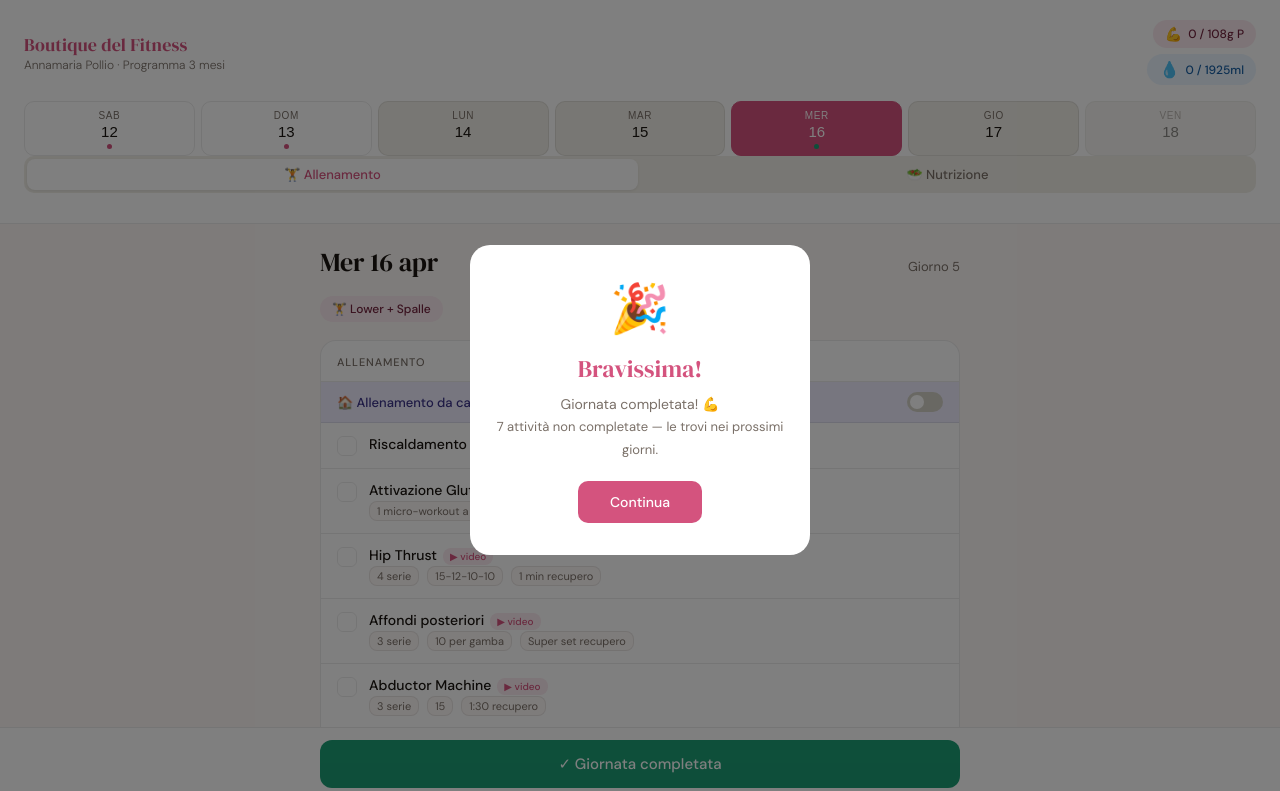
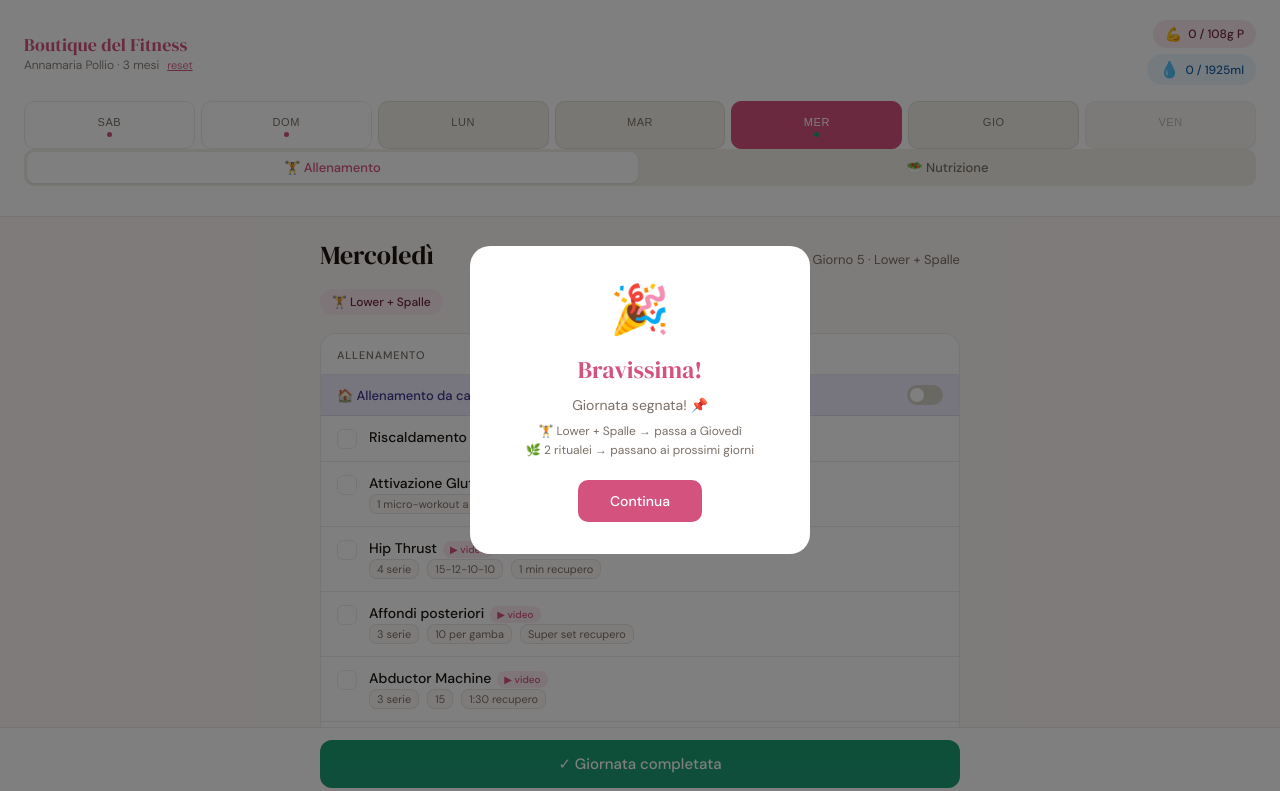
Before and after one commit to annamariapollio-ui/personal-boutique-fitness-app, a plain HTML site: page index.html in a window 1280 px wide. Both pictures are taken after a click on the button "Segna come completato". Shown: the top 791 px of the page. Drawn offline with Linux system fonts and the light colour scheme.

Commit message:
Add files via upload

```diff
--- a/index.html
+++ b/index.html
@@ -181,23 +181,23 @@
     background: none;
     border: 1px solid var(--border);
     border-radius: 10px;
-    padding: 8px 4px 6px;
+    padding: 10px 2px 8px;
     cursor: pointer;
     text-align: center;
     transition: all 0.15s;
     position: relative;
+    min-height: 48px;
   }
   .day-btn:hover { border-color: var(--pink-mid); }
   .day-btn.active {
     background: var(--pink);
     border-color: var(--pink);
   }
-  .day-btn.active .day-letter,
-  .day-btn.active .day-num { color: white; }
+  .day-btn.active .day-letter { color: white; }
   .day-btn.rest-day { background: var(--gray-light); }
   .day-btn.full-rest { opacity: 0.5; }
-  .day-letter { font-size: 10px; font-weight: 500; color: var(--text-muted); display: block; text-transform: uppercase; letter-spacing: 0.06em; }
-  .day-num { font-size: 15px; font-weight: 500; color: var(--text); display: block; margin-top: 2px; }
+  .day-letter { font-size: 11px; font-weight: 500; color: var(--text-muted); display: block; text-transform: uppercase; letter-spacing: 0.05em; }
+  .day-num { display: none; }
   .day-dot {
     width: 5px; height: 5px; border-radius: 50%;
     margin: 4px auto 0;
@@ -571,7 +571,10 @@
   <div class="header-top">
     <div>
       <div class="brand">Boutique del Fitness</div>
-      <div class="user-tag">Annamaria Pollio · Programma 3 mesi</div>
+      <div class="user-tag" style="display:flex;align-items:center;gap:8px;">
+        <span>Annamaria Pollio · 3 mesi</span>
+        <span onclick="confirmReset()" style="font-size:11px;color:var(--pink);cursor:pointer;text-decoration:underline;">reset</span>
+      </div>
     </div>
     <div style="display:flex;flex-direction:column;gap:6px;align-items:flex-end;">
       <div class="prot-tracker" onclick="openProtModal()">
@@ -630,13 +633,14 @@
 
 <script>
 // Build dynamic dates for the current week cycle
+const DAY_FULL_NAMES = ['Sabato','Domenica','Lunedì','Martedì','Mercoledì','Giovedì','Venerdì'];
+const DAY_SHORT_NAMES = ['Sab','Dom','Lun','Mar','Mer','Gio','Ven'];
+
 function getDayDate(offset) {
-  const now = new Date();
-  const diffDays = Math.floor((now - PROGRAMME_START) / (1000*60*60*24));
-  const weekStart = diffDays - (diffDays % 7);
-  const d = new Date(PROGRAMME_START);
-  d.setDate(d.getDate() + weekStart + offset);
-  return { date: d.getDate(), month: d.toLocaleString('it-IT',{month:'short'}), label: ['Sab','Dom','Lun','Mar','Mer','Gio','Ven'][offset] };
+  return {
+    label: DAY_SHORT_NAMES[offset],
+    full: DAY_FULL_NAMES[offset],
+  };
 }
 
 const DAYS = [
@@ -833,7 +837,7 @@ function renderNav() {
       (completedDays[i] ? ' done-day' : '') +
       (d.type === 'workout' ? ' has-workout' : '') +
       (i === todayIdx ? ' today' : '');
-    btn.innerHTML = `<span class="day-letter">${dynDate.label}</span><span class="day-num">${dynDate.date}</span><div class="day-dot"></div>`;
+    btn.innerHTML = `<span class="day-letter">${dynDate.label}</span><div class="day-dot"></div>`;
     btn.onclick = () => { currentDay = i; saveState(); render(); };
     nav.appendChild(btn);
   });
@@ -846,8 +850,8 @@ function renderMain() {
   let html = '';
 
   html += `<div class="date-headline">
-    <div class="date-title">${dynDate.label} ${dynDate.date} ${dynDate.month}</div>
-    <div class="date-sub">${d.name}</div>
+    <div class="date-title">${dynDate.full}</div>
+    <div class="date-sub">${d.name} · ${d.workoutName || (d.type === 'rest' ? 'Recupero attivo' : 'Riposo totale')}</div>
   </div>`;
 
   if (d.type === 'fullrest') {
@@ -873,16 +877,21 @@ function renderMain() {
   const todayCarryovers = carryovers[currentDay] || [];
   if (todayCarryovers.length > 0) {
     html += `<div style="background:#FAEEDA;border-radius:14px;padding:12px 16px;margin-bottom:12px;border:1px solid rgba(186,117,23,0.2);">
-      <div style="font-size:11px;font-weight:500;color:#BA7517;text-transform:uppercase;letter-spacing:0.07em;margin-bottom:8px;">📌 Recuperate dai giorni precedenti</div>`;
+      <div style="font-size:11px;font-weight:500;color:#BA7517;text-transform:uppercase;letter-spacing:0.07em;margin-bottom:8px;">📌 Da recuperare</div>`;
     todayCarryovers.forEach((c, ci) => {
       const carryKey = `carry_${currentDay}_${ci}`;
       const isDone = checked[carryKey];
-      html += `<div style="display:flex;align-items:center;gap:10px;padding:6px 0;border-bottom:0.5px solid rgba(186,117,23,0.15);cursor:pointer;" onclick="toggleCarryover('${carryKey}')" data-carrykey="${carryKey}">
-        <div style="width:20px;height:20px;border-radius:6px;border:1.5px solid ${isDone?'#1D9E75':'rgba(186,117,23,0.4)'};background:${isDone?'#1D9E75':'transparent'};display:flex;align-items:center;justify-content:center;flex-shrink:0;">
+      const isWorkout = c.type === 'workout';
+      const fromDayName = DAY_FULL_NAMES[c.fromDay] || `Giorno ${c.fromDay + 1}`;
+      html += `<div style="display:flex;align-items:center;gap:10px;padding:8px 0;border-bottom:0.5px solid rgba(186,117,23,0.15);cursor:pointer;" onclick="toggleCarryover('${carryKey}')">
+        <div style="width:22px;height:22px;border-radius:6px;border:1.5px solid ${isDone?'#1D9E75':'rgba(186,117,23,0.4)'};background:${isDone?'#1D9E75':'transparent'};display:flex;align-items:center;justify-content:center;flex-shrink:0;">
           ${isDone ? '<svg width="12" height="12" viewBox="0 0 12 12" fill="none"><path d="M2 6L5 9L10 3" stroke="white" stroke-width="1.8" stroke-linecap="round" stroke-linejoin="round"/></svg>' : ''}
         </div>
-        <div style="flex:1;font-size:13px;font-weight:500;color:#633806;${isDone?'text-decoration:line-through;opacity:0.5;':''}">${c.item.name}</div>
-        <div style="font-size:10px;color:#BA7517;">da Giorno ${c.fromDay + 1}</div>
+        <div style="flex:1;">
+          <div style="font-size:13px;font-weight:500;color:#633806;${isDone?'text-decoration:line-through;opacity:0.5;':''}">${isWorkout?'🏋️ ':''} ${c.item.name}</div>
+          <div style="font-size:11px;color:#BA7517;">recuperato da ${fromDayName}</div>
+        </div>
+        ${isDone ? '' : `<div style="font-size:10px;background:#BA7517;color:white;padding:3px 8px;border-radius:8px;font-weight:500;">fatto ✓</div>`}
       </div>`;
     });
     html += `</div>`;
@@ -1070,6 +1079,22 @@ function toggleCarryover(key) {
   renderMain();
 }
 
+function confirmReset() {
+  if (confirm('Sei sicura di voler resettare tutto? Perderai tutti i progressi salvati.')) {
+    localStorage.removeItem('bdf_state');
+    checked = {};
+    completedDays = {};
+    carryovers = {};
+    glasses = 0;
+    suppsChecked = false;
+    proteinLog = [];
+    homeMode = false;
+    currentDay = getDayIndex();
+    render();
+    updateProtLabel();
+  }
+}
+
 
 function updateProgress(d) {
   if (d.type !== 'workout') return;
@@ -1106,17 +1131,17 @@ function markDayComplete() {
   if (completedDays[currentDay]) return;
   const d = DAYS[currentDay];
 
-  // Find missed items (not checked) and carry them to next available days
   const missed = [];
   const homeDone = checked[getKey(currentDay, 'home_done')];
-
-  if (d.exercises && !homeMode && !homeDone) {
-    d.exercises.forEach(e => {
-      if (e.sets && !checked[getKey(currentDay, e.id)]) {
-        missed.push({ type:'exercise', item:e, fromDay:currentDay });
-      }
-    });
-  }
+  const gymDone = d.exercises && d.exercises.filter(e => e.sets).every(e => checked[getKey(currentDay, e.id)]);
+  const workoutDone = homeDone || gymDone;
+
+  // If it's a workout day and neither gym nor home was completed → carry the whole workout
+  if (d.type === 'workout' && !workoutDone) {
+    missed.push({ type:'workout', item:{ name: d.workoutName, workoutDay: currentDay }, fromDay:currentDay });
+  }
+
+  // Carry missed wellness rituals
   if (d.wellness) {
     d.wellness.forEach(w => {
       if (!checked[getKey(currentDay, w.id)]) {
@@ -1125,13 +1150,13 @@ function markDayComplete() {
     });
   }
 
-  // Store carryovers keyed by target day
   if (!carryovers) carryovers = {};
   missed.forEach((m, mi) => {
-    // Spread across next days (up to 3 days ahead), cycling within week
-    const targetDay = (currentDay + 1 + (mi % 3)) % 7;
+    const targetDay = (currentDay + 1 + (mi % 2)) % 7;
     if (!carryovers[targetDay]) carryovers[targetDay] = [];
-    carryovers[targetDay].push(m);
+    // Avoid duplicates
+    const exists = carryovers[targetDay].some(c => c.item.name === m.item.name && c.fromDay === m.fromDay);
+    if (!exists) carryovers[targetDay].push(m);
   });
 
   completedDays[currentDay] = true;
@@ -1139,18 +1164,23 @@ function markDayComplete() {
   renderNav();
   updateDoneBtn();
 
-  const hasMissed = missed.length > 0;
   const cel = document.getElementById('celebration');
   const celText = document.getElementById('celText');
 
-  if (hasMissed) {
-    celText.innerHTML = `Giornata completata! 💪<br><span style="font-size:13px;color:#7a7068;">${missed.length} attivit${missed.length>1?'à':'à'} non completat${missed.length>1?'e':'a'} — le trovi nei prossimi giorni.</span>`;
+  if (missed.length > 0) {
+    const workoutMissed = missed.find(m => m.type === 'workout');
+    const wellnessMissed = missed.filter(m => m.type === 'wellness');
+    let msg = `Giornata segnata! 📌<br><div style="font-size:12px;color:#7a7068;margin-top:6px;">`;
+    if (workoutMissed) msg += `🏋️ ${workoutMissed.item.name} → passa a ${DAY_FULL_NAMES[(currentDay+1)%7]}<br>`;
+    if (wellnessMissed.length > 0) msg += `🌿 ${wellnessMissed.length} rituale${wellnessMissed.length>1?'i':''} → passano ai prossimi giorni`;
+    msg += `</div>`;
+    celText.innerHTML = msg;
   } else {
     const messages = [
-      'Perfetta! Hai completato tutto. Ogni sessione ti avvicina agli obiettivi!',
+      'Perfetta! Tutto completato 💪 Ogni sessione ti avvicina agli obiettivi!',
       'Ottimo lavoro! La costanza è tutto — continua così.',
       'Fantastico! Il tuo corpo ti ringrazierà.',
-      'Brava Annamaria! Giornata al 100%!',
+      'Brava Annamaria! Giornata al 100%! 🎉',
     ];
     celText.innerHTML = messages[Math.floor(Math.random()*messages.length)];
   }
```
